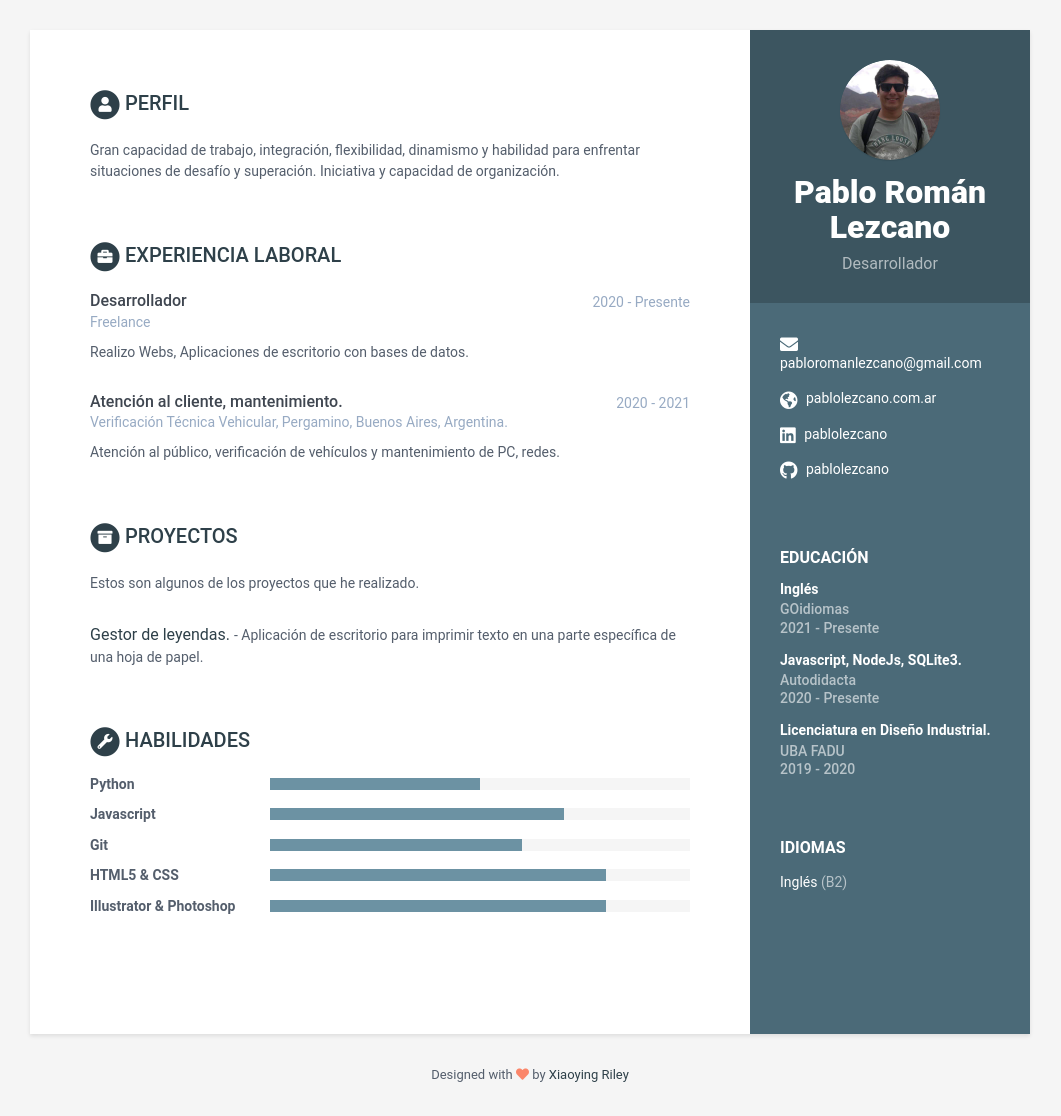
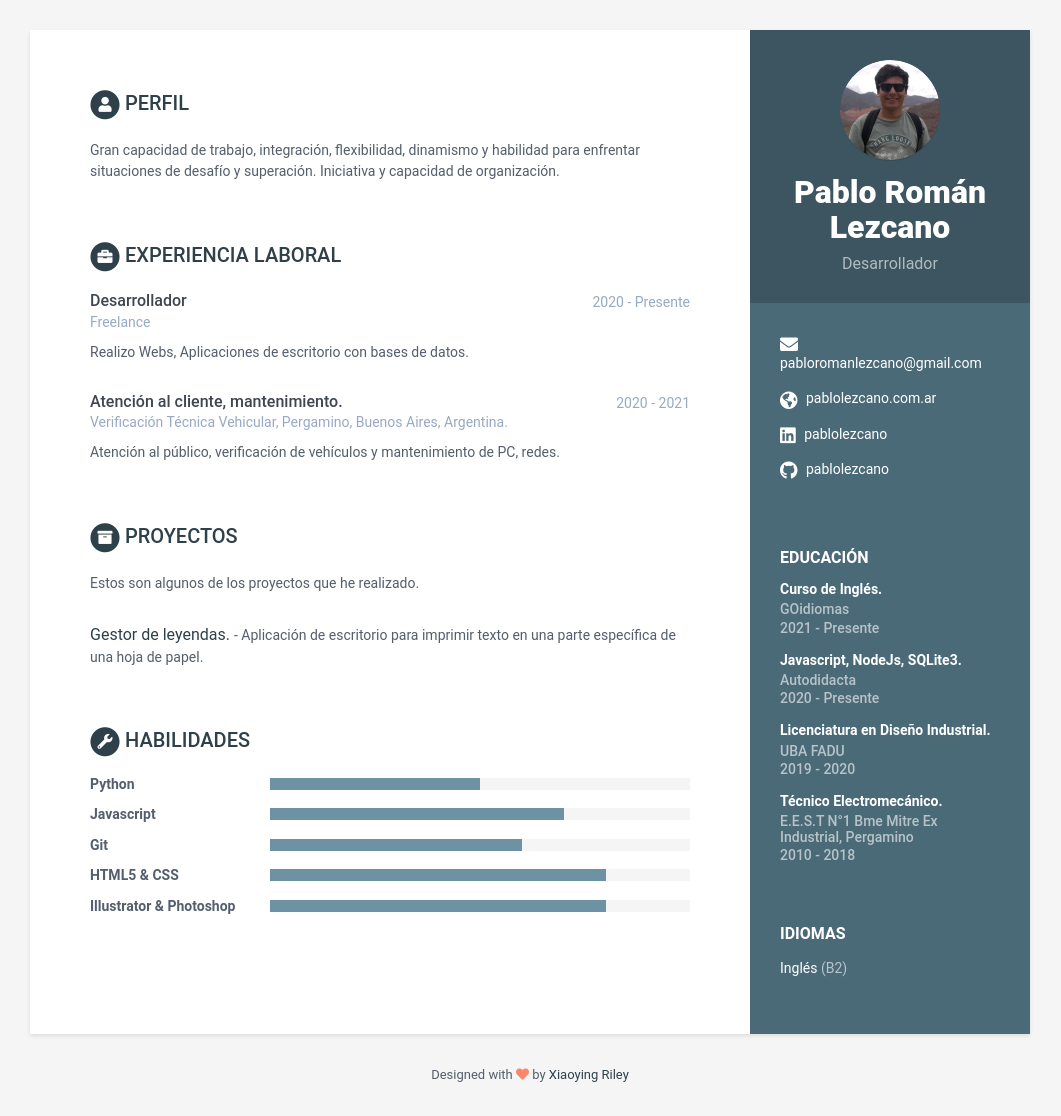
Before and after one commit to pablolezcano/resume, a Jekyll site: the page built from index.html, in a window 1280 px wide. Shown: the whole page, without its empty margins (110-1171 px from the left). Built offline with Jekyll 4.4.1, drawn with Linux system fonts in a browser that asks for light colours.

Commit message:
Update data.yml

```diff
--- a/_data/data.yml
+++ b/_data/data.yml
@@ -38,7 +38,7 @@ career-profile:
       Iniciativa y capacidad de organización.
 
 education:
-    - degree: Inglés
+    - degree: Curso de Inglés.
       university: GOidiomas
       time: 2021 - Presente
       details: |
@@ -51,6 +51,9 @@ education:
     - degree: Licenciatura en Diseño Industrial.
       university: UBA FADU
       time: 2019 - 2020
+    - degree: Técnico Electromecánico.
+      university: E.E.S.T N°1 Bme Mitre Ex Industrial, Pergamino
+      time: 2010 - 2018
 experiences:
     - role: Desarrollador
       time: 2020 - Presente
```
